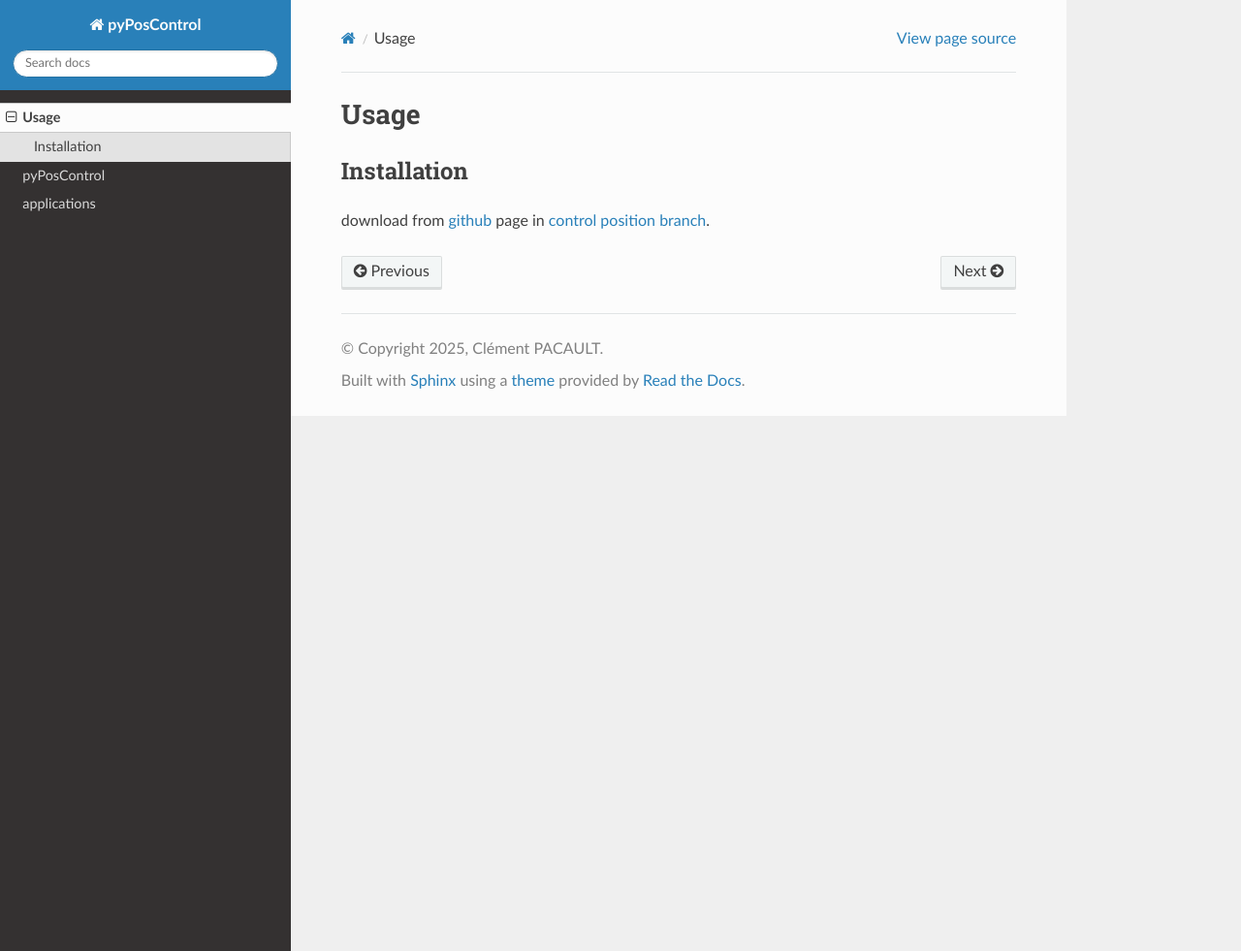
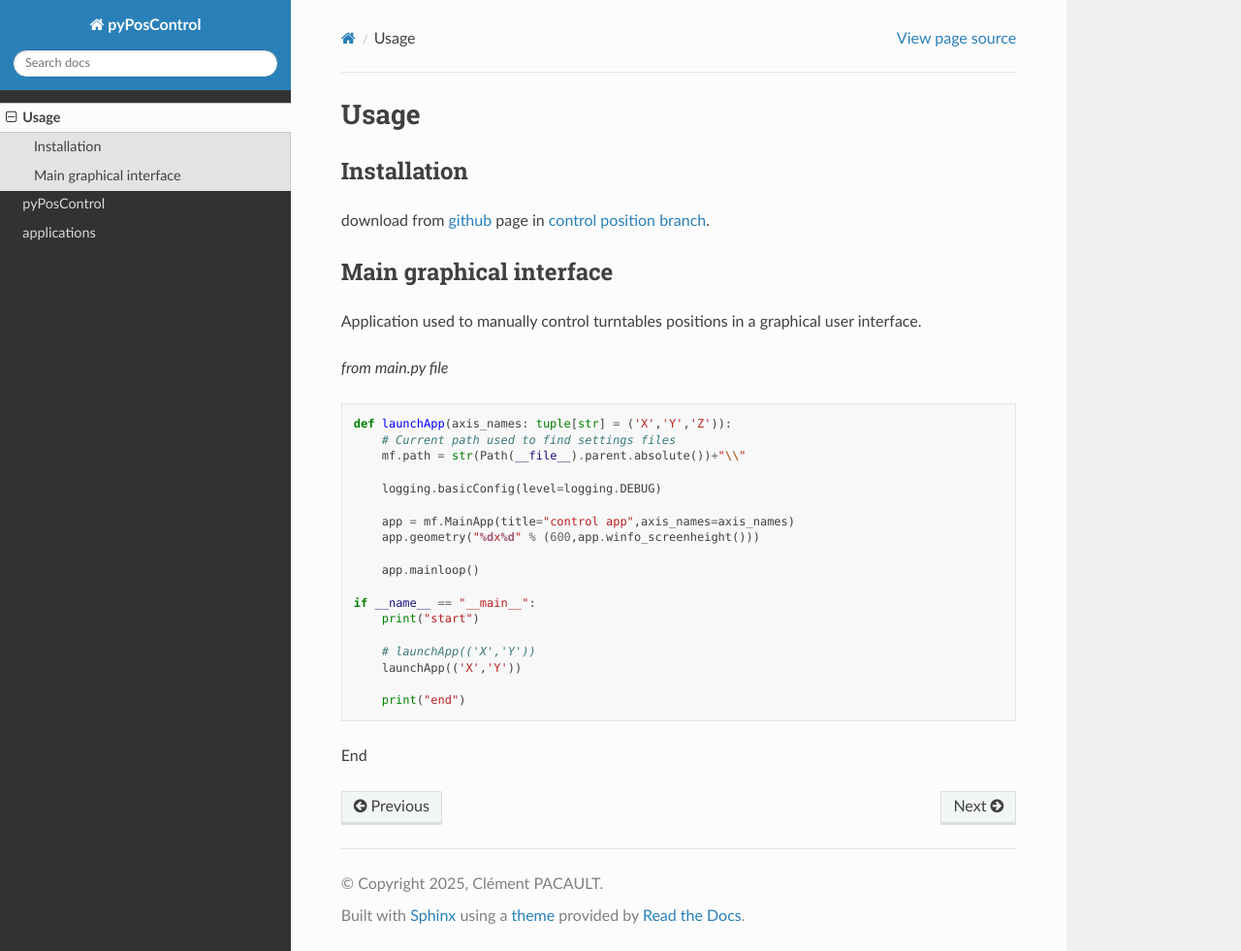
Before and after one commit to csavaro/pyPosControl, a Sphinx documentation site: the page built from docs/source/usage.rst, in a window 1280 px wide and 981 px high. Shown: the whole window at 97% size. Built offline with Sphinx 7.4.7 and the Read the Docs theme 3.1.0, drawn with Linux system fonts in a browser that asks for light colours.

Commit message:
starting to add basic uses of the app in usage page

```diff
--- a/docs/source/conf.py
+++ b/docs/source/conf.py
@@ -29,8 +29,9 @@ release = '0.1'
 
 extensions = [
     'sphinx.ext.autodoc',
+    # 'sphinx.ext.githubpages',
     #'recommonmark',
-    #'sphinx_rtd_theme',
+    'sphinx_rtd_theme',
 ]
 
 templates_path = ['_templates']
@@ -44,11 +45,12 @@ exclude_patterns = []
 # html_theme = 'alabaster'
 html_theme = 'sphinx_rtd_theme'
 html_static_path = ['_static']
+# html_context = {'github_user_name': 'pacleme', 'github_repo_name': 'Pacleme.github.io','project_name': project}
 
-def skip(app, what, name, obj, would_skip, options):
-    if name == "__init__":
-        return False
-    return would_skip
+# def skip(app, what, name, obj, would_skip, options):
+#     if name == "__init__":
+#         return False
+#     return would_skip
 
-def setup(app):
-    app.connect("autodoc-skip-member", skip)
+# def setup(app):
+#     app.connect("autodoc-skip-member", skip)
--- a/docs/source/usage.rst
+++ b/docs/source/usage.rst
@@ -7,3 +7,34 @@ Installation
 ------------
 
 download from `github <https://github.com/Pacleme/pyPosControl>`_ page in `control position branch <https://github.com/Pacleme/pyPosControl/tree/controlPosition>`_.
+
+
+Main graphical interface
+------------------------
+
+Application used to manually control turntables positions in a graphical user interface.
+
+*from main.py file*
+
+.. code-block::
+
+        def launchApp(axis_names: tuple[str] = ('X','Y','Z')):
+            # Current path used to find settings files
+            mf.path = str(Path(__file__).parent.absolute())+"\\"
+
+            logging.basicConfig(level=logging.DEBUG)
+
+            app = mf.MainApp(title="control app",axis_names=axis_names)
+            app.geometry("%dx%d" % (600,app.winfo_screenheight()))
+
+            app.mainloop()
+
+        if __name__ == "__main__":
+            print("start")
+
+            # launchApp(('X','Y'))
+            launchApp(('X','Y'))
+
+            print("end")
+
+End
```
